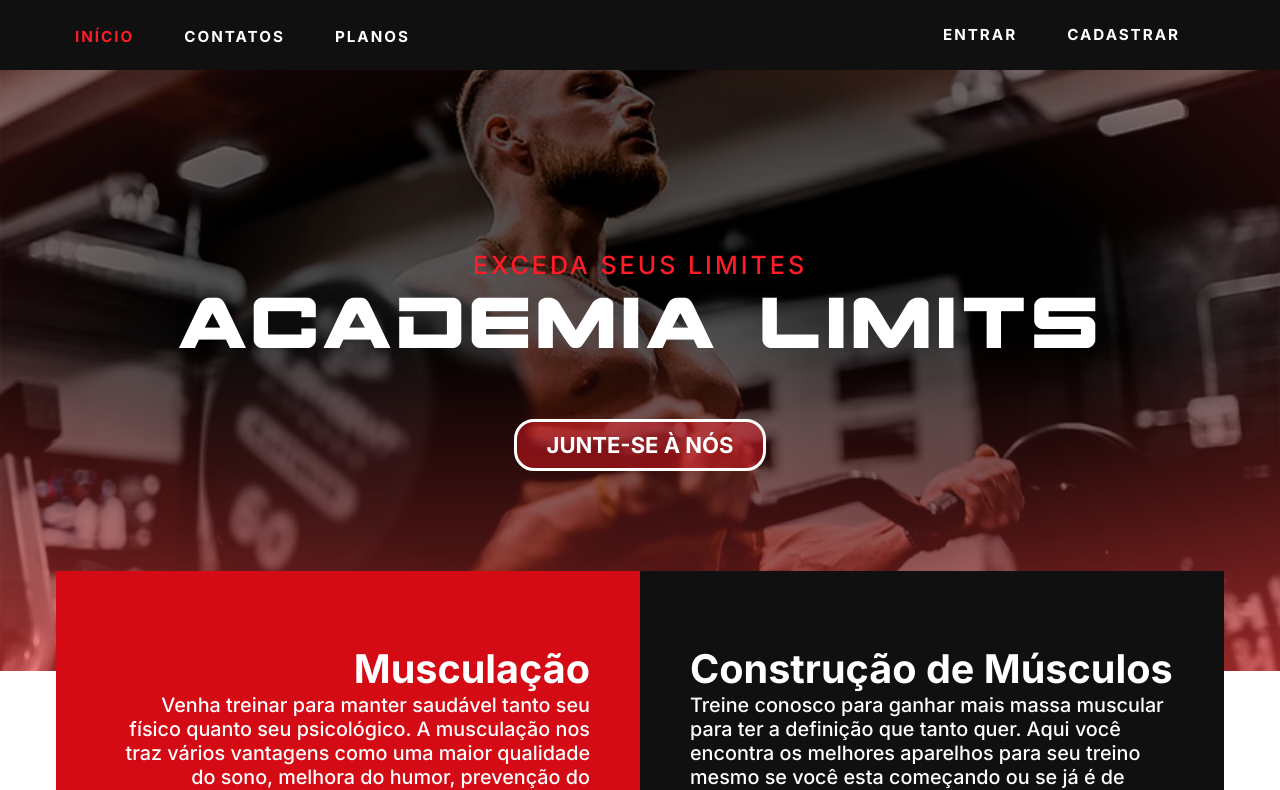
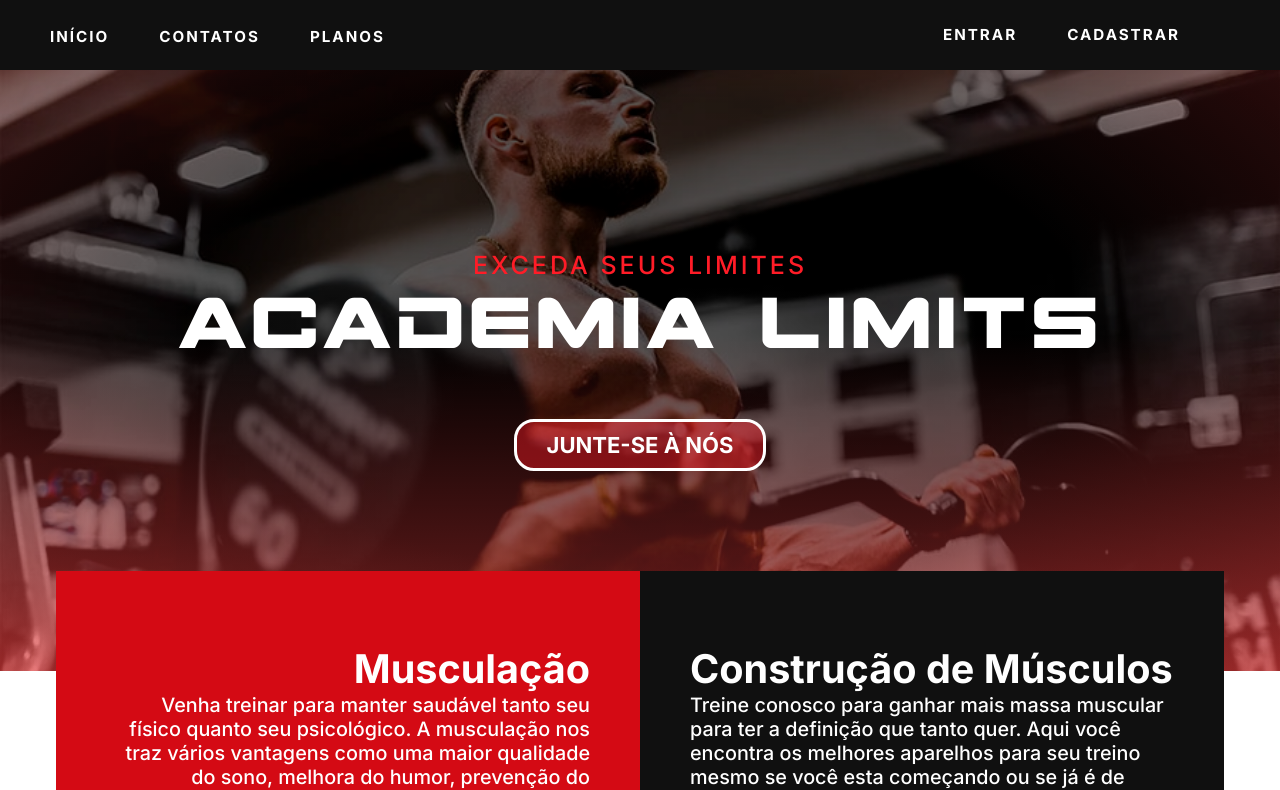
Before and after one commit to ViniUme/LimitsGym, a Next.js app: page / in a window 1280 px wide. Shown: the top 790 px of the page. Built offline with nearby package versions, Linux system fonts and the light colour scheme.

Commit message:
Navbar feature, check page The feature indentify which page is open then edit nav_links styles

```diff
--- a/src/components/navbar.jsx
+++ b/src/components/navbar.jsx
@@ -1,10 +1,23 @@
-import { useState } from 'react';
+/* eslint-disable react-hooks/exhaustive-deps */
+import { useState, useEffect } from 'react';
 import Link from 'next/link';
 import styles from '../styles/navbar.module.scss';
 
-export default function Navbar({cookies, name}){
+export default function Navbar({cookies, name, link}){
 
     const [activate, setActivate] = useState(styles.navbar);
+    const [main_link, setMain] = useState({
+      login: styles.nav_link,
+      signin: styles.nav_link,
+      profile: styles.nav_link,
+      index: styles.nav_link,
+      contacts: styles.nav_link,
+      plan: styles.nav_link,
+    })
+
+    useEffect(() => {
+      setMain({...main_link, [link]: `${styles.nav_link} ${styles.nav_link_main}`});
+    }, [])
 
     const SwitchNavbar = () => {
         if(activate == styles.navbar){
@@ -19,8 +32,8 @@ export default function Navbar({cookies, name}){
       if(cookies.USER_LOGIN == undefined){
         return(
           <div className={styles.sign_on_in}>
-            <Link href="/entrar"><a className={styles.nav_link}>entrar</a></Link>
-            <Link href="/cadastro"><a className={styles.nav_link}>cadastrar</a></Link>
+            <Link href="/entrar"><a className={main_link.login}>entrar</a></Link>
+            <Link href="/cadastro"><a className={main_link.signin}>cadastrar</a></Link>
           </div>
         )
       }
@@ -28,7 +41,7 @@ export default function Navbar({cookies, name}){
         const first_name = name.split(" ");
         return(
           <div className={styles.sign_on_in}>
-            <Link href="/perfil"><a className={styles.nav_link}>{first_name[0]}</a></Link>
+            <Link href="/perfil"><a className={main_link.profile}>{first_name[0]}</a></Link>
           </div>
         )
       }
@@ -44,9 +57,9 @@ export default function Navbar({cookies, name}){
           </div>
 
           <div className={styles.link_menu}>
-            <Link href="/"><a className={styles.nav_link_main}>início</a></Link>
-            <Link href="/contatos"><a className={styles.nav_link}>contatos</a></Link>
-            <Link href="/planos"><a className={styles.nav_link}>planos</a></Link>
+            <Link href="/"><a className={main_link.index}>início</a></Link>
+            <Link href="/contatos"><a className={main_link.contacts}>contatos</a></Link>
+            <Link href="/planos"><a className={main_link.plan}>planos</a></Link>
           </div>
 
           {UserLinks()}
--- a/src/components/page.jsx
+++ b/src/components/page.jsx
@@ -2,7 +2,7 @@ import Head from 'next/head';
 import Navbar from '../components/navbar';
 import Footer from '../components/footer';
 
-export default function Page({title, description, cookies, children, name}){
+export default function Page({title, description, cookies, children, name, link}){
 
     return(
         <>
@@ -14,7 +14,7 @@ export default function Page({title, description, cookies, children, name}){
                 <meta name='google' content='notranslate'/>
                 <link rel="shortcut icon" href="/favicon.ico" type="image/x-icon" />
             </Head>
-            <Navbar cookies={cookies} name={name} />
+            <Navbar cookies={cookies} name={name} link={link}/>
                 {children}
             <Footer cookies={cookies} />
         </>
--- a/src/styles/navbar.module.scss
+++ b/src/styles/navbar.module.scss
@@ -14,33 +14,33 @@
     overflow-x: hidden;
     background: var(--black);
 
-    .nav_link_main{
-        color: var(--red);
-        text-decoration: none;
-        font-size: 0.8em;
-        letter-spacing: 2px;
-        margin: 0 25px 0 75px;
-    }
-    .nav_link_main:hover{
-        border-bottom: 2px var(--red) solid;
+    .link_menu{
+        margin-left: 25px;
     }
 
+    .link_menu, .sign_on_in{
         .nav_link{
             color: white;
+            font-size: 0.8em;
+            padding: 3px 10px;
+            margin: 0 15px;
             text-decoration: none;
-        font-size: 0.8em;
             letter-spacing: 2px;
-        margin: 0 15px;
-        padding: 3px 10px;
+            border-bottom: 2px transparent solid;
+            transition: border 150ms ease-in-out;
+            cursor: pointer;
         }
         .nav_link:hover{
             border-bottom: 2px solid white;
         }
 
-    .nav_link, .nav_link_main{
-        border-bottom: 2px transparent solid;
-        transition: 150ms ease-in-out;
-        cursor: pointer;
+        .nav_link_main{
+            color: var(--red);
+            font-size: 0.8em;
+        }
+        .nav_link_main:hover{
+            border-bottom: 2px var(--red) solid;
+        }
     }
 
     .mobile_menu{
@@ -131,7 +131,6 @@
             height: 183px;
             display: flex;
             flex-direction: column;
-            margin-top: 50px;
 
             .nav_link_main, .nav_link{
                 border-bottom: #ffffff 2px solid;
```
Lines whose indentation alone changed are shown as unchanged.
